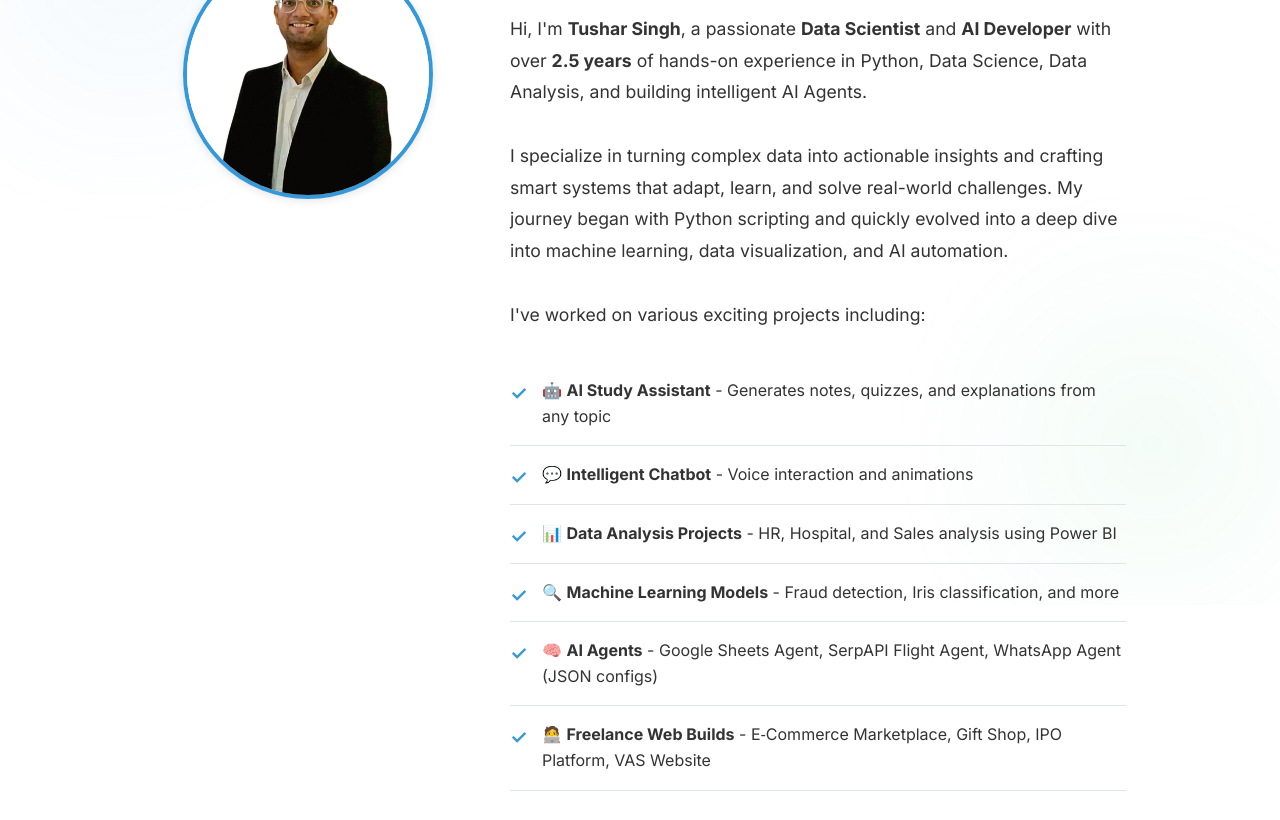
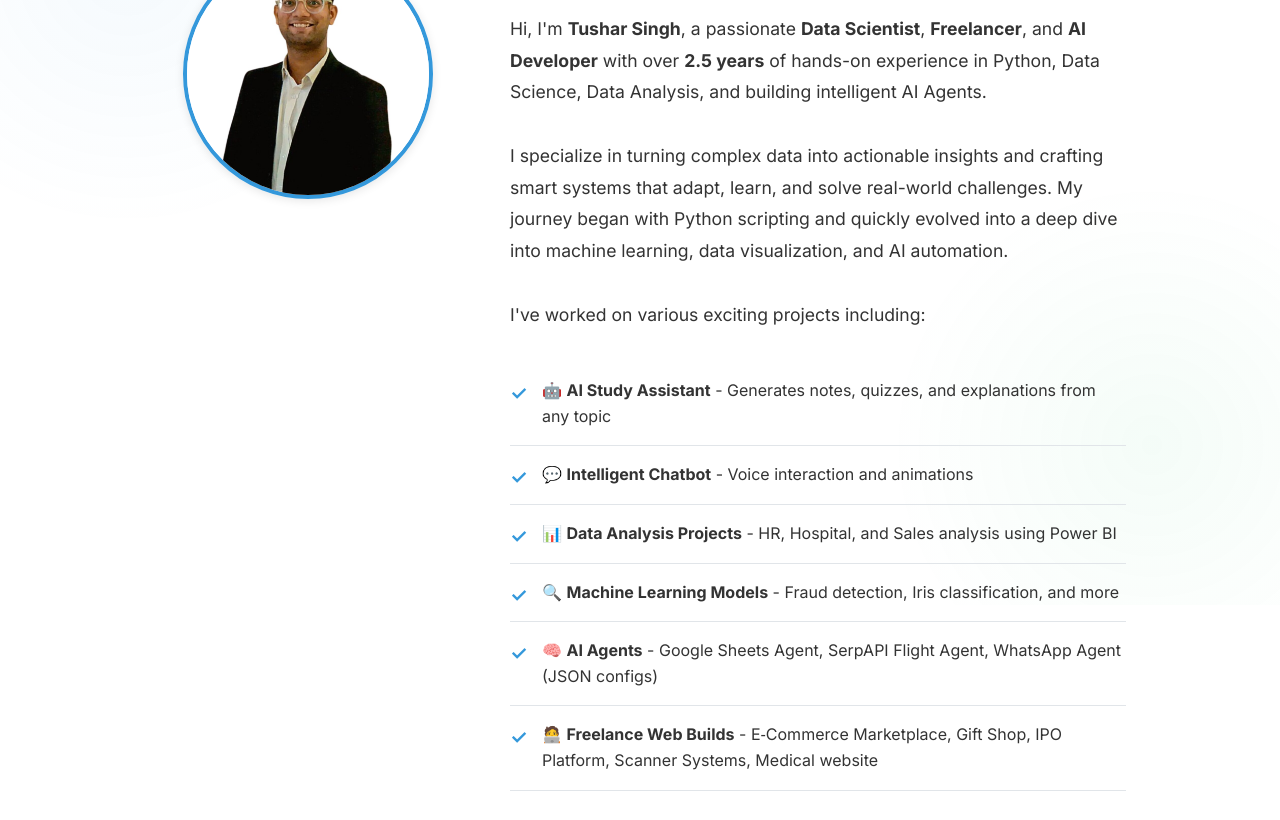
Before and after one commit to Tusharsinghoffical/CodeWithMrSingh, a plain HTML site: page about.html in a window 1280 px wide. Shown: the part 195-1015 px from the top of the page. Drawn offline with nearby package versions, Linux system fonts and the light colour scheme.

Commit message:
Fix formatting issue in about.html content and update CV file

```diff
--- a/about.html
+++ b/about.html
@@ -62,7 +62,7 @@
             <h1>About Me</h1>
             <p>
               Hi, I'm <strong>Tushar Singh</strong>, a passionate
-              <strong>Data Scientist</strong> and
+              <strong>Data Scientist</strong>, <strong>Freelancer</strong>, and
               <strong>AI Developer</strong> with over
               <strong>2.5 years</strong> of hands-on experience in Python, Data
               Science, Data Analysis, and building intelligent AI Agents.
@@ -98,7 +98,7 @@
               </li>
               <li>
                 🧑‍💻 <strong>Freelance Web Builds</strong> - E‑Commerce
-                Marketplace, Gift Shop, IPO Platform, VAS Website
+                Marketplace, Gift Shop, IPO Platform, Scanner Systems, Medical website
               </li>
             </ul>
             <p>
```
Also changed, not shown: 2 other files.
